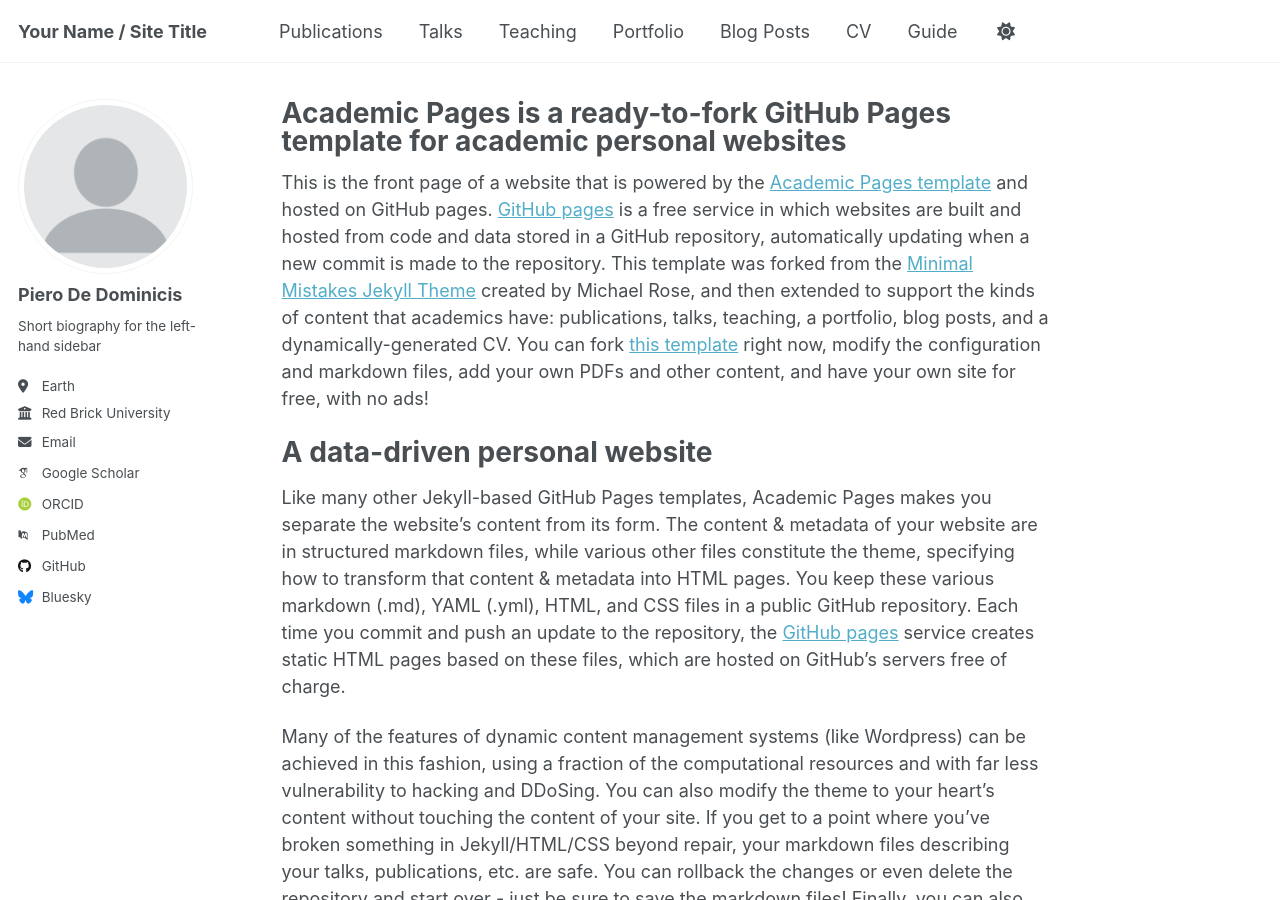
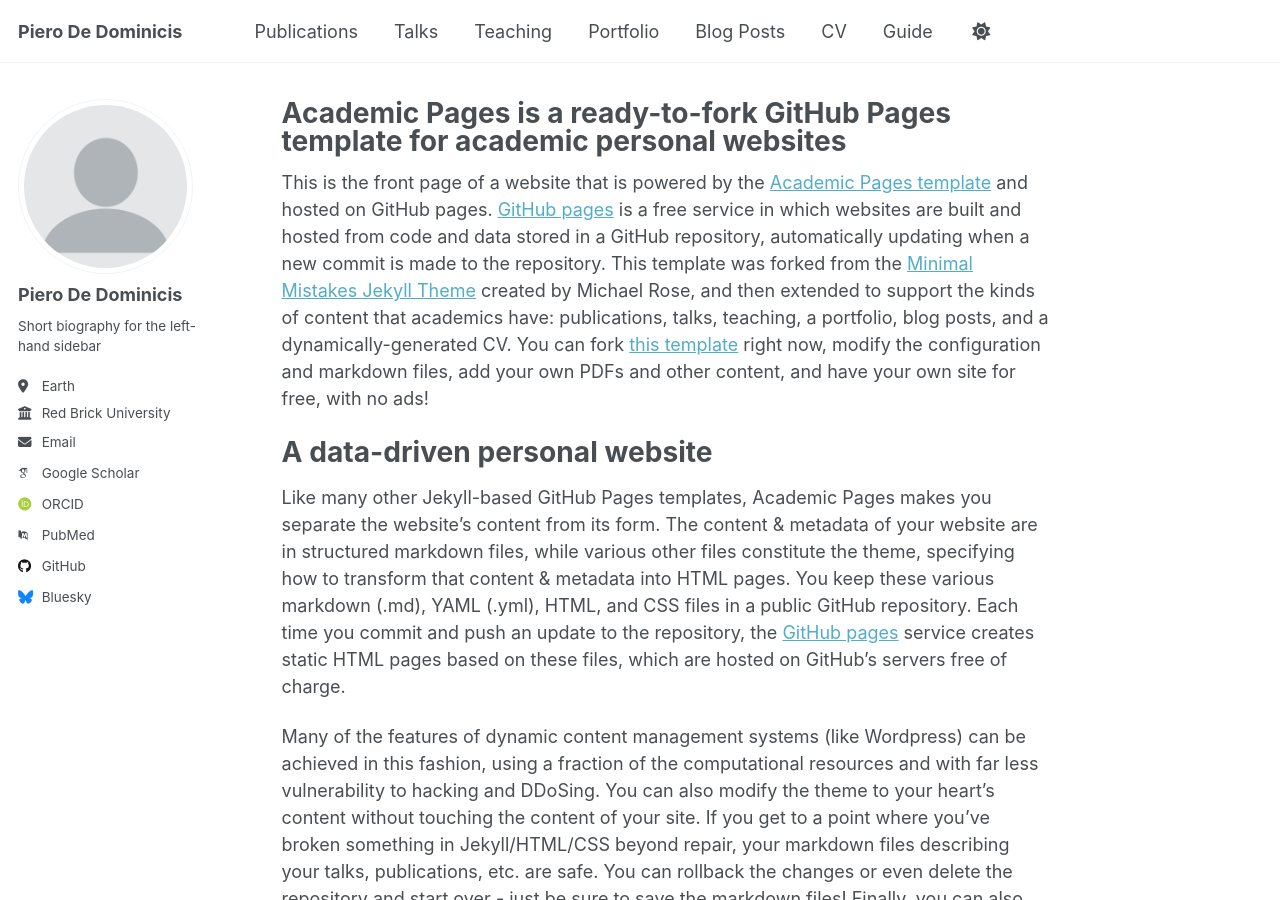
Before and after one commit to peppecon/peppecon.github.io, a Jekyll site: the page built from _pages/about.md, in a window 1280 px wide and 900 px high. Built offline with Jekyll 4.4.1, drawn with Linux system fonts in a browser that asks for light colours; some web fonts are replaced.

Commit message:
Update _config.yml

```diff
--- a/_config.yml
+++ b/_config.yml
@@ -9,11 +9,11 @@
 # Basic Site Settings
 locale                   : "en-US"
 site_theme               : "default"
-title                    : "Your Name / Site Title"
+title                    : "Piero De Dominicis"
 title_separator          : "-"
 name                     : &name "Your Name"
 description              : &description "personal description"
-url                      : https://academicpages.github.io # the base hostname & protocol for your site e.g. "https://[your GitHub username].github.io" or if you already have some other page hosted on Github then use "https://[your GitHub username].github.io/[Your Repo Name]"
+url                      : https://peppecon.github.io # the base hostname & protocol for your site e.g. "https://[your GitHub username].github.io" or if you already have some other page hosted on Github then use "https://[your GitHub username].github.io/[Your Repo Name]"
 baseurl                  : "" # the subpath of your site, e.g. "/blog"
 repository               : "academicpages/academicpages.github.io"
 
```
